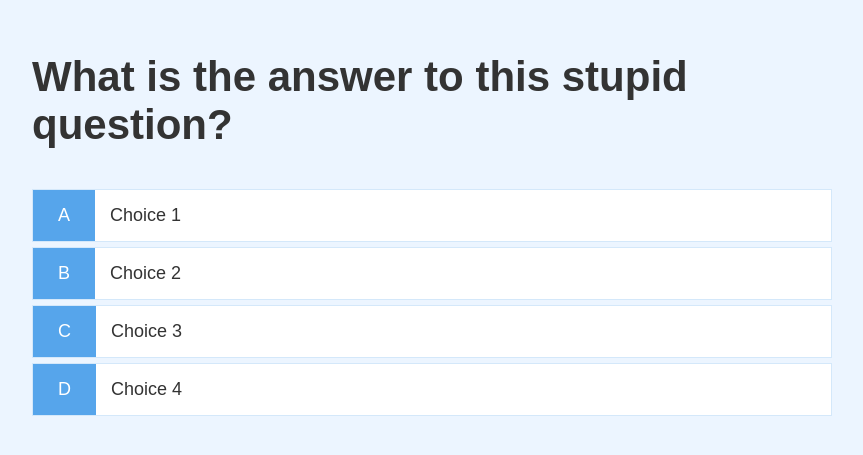
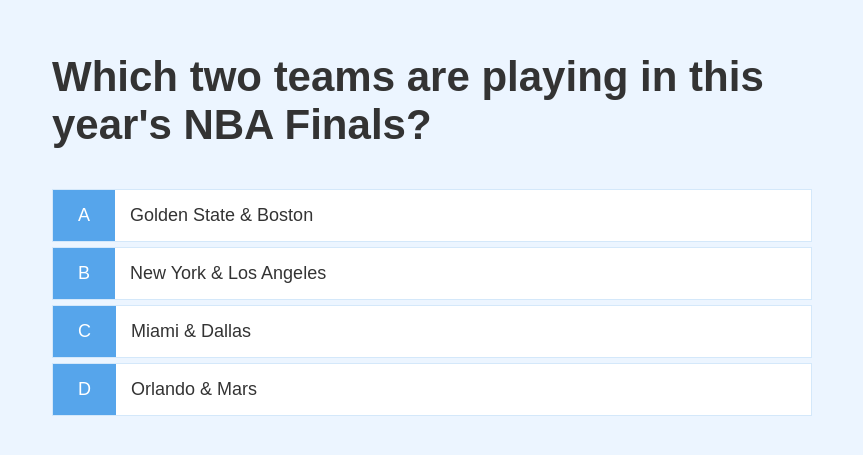
Before and after one commit to Register-Grant/Challenge-4-Javascript-Quiz, a plain HTML site: page game.html in a window 1280 px wide. Shown: the part 163-618 px from the top of the page, without its empty margins (208-1071 px from the left). Drawn offline with Linux system fonts and the light colour scheme.

Commit message:
a lot of good js

```diff
--- a/game.css
+++ b/game.css
@@ -22,4 +22,5 @@
 
 .choice-text {
     padding: 1.5rem;
+    width: 100%;
 }
--- a/game.html
+++ b/game.html
@@ -14,21 +14,22 @@
             <h2 id="question">What is the answer to this stupid question?</h2>
             <div class="choice-container">
                 <p class="choice-prefix">A</p>
-                <p class="choice-text">Choice 1</p>
+                <p class="choice-text" data-number="1">Choice 1</p>
             </div>
             <div class="choice-container">
                 <p class="choice-prefix">B</p>
-                <p class="choice-text">Choice 2</p>
+                <p class="choice-text" data-number="2">Choice 2</p>
             </div>
             <div class="choice-container">
                 <p class="choice-prefix">C</p>
-                <p class="choice-text">Choice 3</p>
+                <p class="choice-text" data-number="3">Choice 3</p>
             </div>
             <div class="choice-container">
                 <p class="choice-prefix">D</p>
-                <p class="choice-text">Choice 4</p>
+                <p class="choice-text" data-number="4">Choice 4</p>
             </div>
         </div>
     </div>
+    <script src="game.js"></script>
 </body>
 </html>
--- /dev/null
+++ b/game.js
@@ -0,0 +1,81 @@
+const question = document.getElementById("question");
+const choices = Array.from(document.getElementsByClassName("choice-text"));
+
+let currentQuestion = {};
+let acceptingAnswers = true;
+let score = 0;
+let questioCounter = 0;
+let availableQuestions = [];
+
+let questions = [
+    {
+        question: "Which two teams are playing in this year's NBA Finals?",
+        choice1: "Golden State & Boston",
+        choice2: "New York & Los Angeles",
+        choice3: "Miami & Dallas",
+        choice4: "Orlando & Mars",
+        answer: 1
+    },
+    {
+        question: "Which two teams are playing in this year's NHL Finals?",
+        choice1: "Montreal & Boston",
+        choice2: "New York & Edmonton",
+        choice3: "Tampa Bay & Colorado",
+        choice4: "San Jose & Mars",
+        answer: 3
+    },
+    {
+        question: "Which two teams played in this year's Super Bowl?",
+        choice1: "Tampa Bay & Kansas City",
+        choice2: "Los Angeles & Cincinnati",
+        choice3: "Miami & Dallas",
+        choice4: "Atlanta & Mars",
+        answer: 2
+    },
+]
+
+// CONSTANTS
+const CORRECT_BONUS = 10;
+const MAX_QUESTIONS = 3;
+
+startGame = () => {
+    questionCounter = 0;
+    score = 0;
+    availableQuestions = [...questions];
+    console.log(availableQuestions);
+    getNewQuestion();
+};
+
+getNewQuestion = () => {
+    if(availableQuestions.length === 0 || questioCounter >= MAX_QUESTIONS){
+        //go to the end page
+        return window.location.assign("/end.html");
+    }
+    questionCounter++;
+    const questionIndex = Math.floor(Math.random() * availableQuestions.length);
+    currentQuestion = availableQuestions[questionIndex];
+    question.innerText = currentQuestion.question;
+
+    choices.forEach(choice => {
+        const number = choice.dataset["number"];
+        choice.innerText = currentQuestion["choice" + number];
+    });
+
+    availableQuestions.splice(questionIndex, 1);
+
+    acceptingAnswers = true;
+}
+
+choices.forEach(choice => {
+    choice.addEventListener("click", e => {
+        if(!acceptingAnswers) return;
+
+        acceptingAnswers = false;
+        const selectedChoice = e.target;
+        const selectedAnswer = selectedChoice.dataset["number"];
+        console.log(selectedAnswer);
+        getNewQuestion();
+    });
+});
+
+startGame();
--- a/style.css
+++ b/style.css
@@ -47,6 +47,7 @@ h3 {
     align-items: center;
     max-width: 80rem;
     margin: 0 auto;
+    padding: 2rem;
 }
 
 .container > * {
```
Also changed, not shown: index.html (+1 -1 lines).
